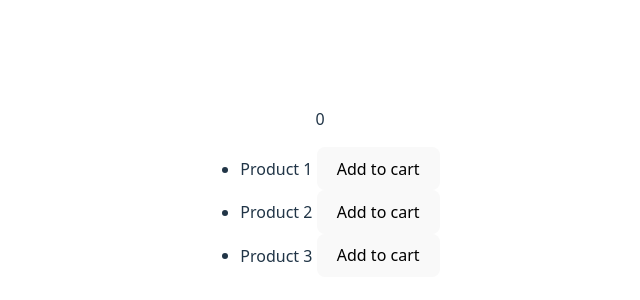
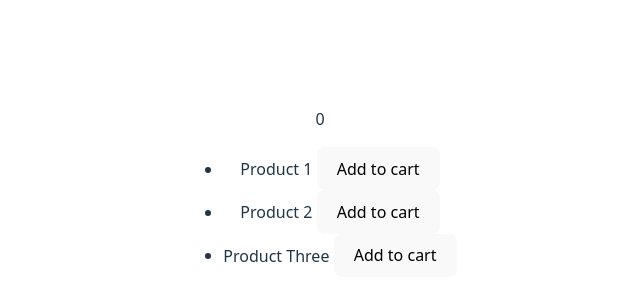
Before and after one commit to MeBurritoLoc0/react-ecommerce-ci-cd, a React (Vite) app: page / in a window 1280 px wide. Shown: the part 200-500 px from the top of the page, without its empty margins (320-960 px from the left). Built offline with nearby package versions, Linux system fonts and the light colour scheme.

Commit message:
Rename Product 3

```diff
--- a/src/App.jsx
+++ b/src/App.jsx
@@ -6,7 +6,7 @@ import "./App.css";
 const products = [
   { id: 1, title: "Product 1" },
   { id: 2, title: "Product 2" },
-  { id: 3, title: "Product 3" },
+  { id: 3, title: "Product Three" },
 ];
 
 function App() {
```
